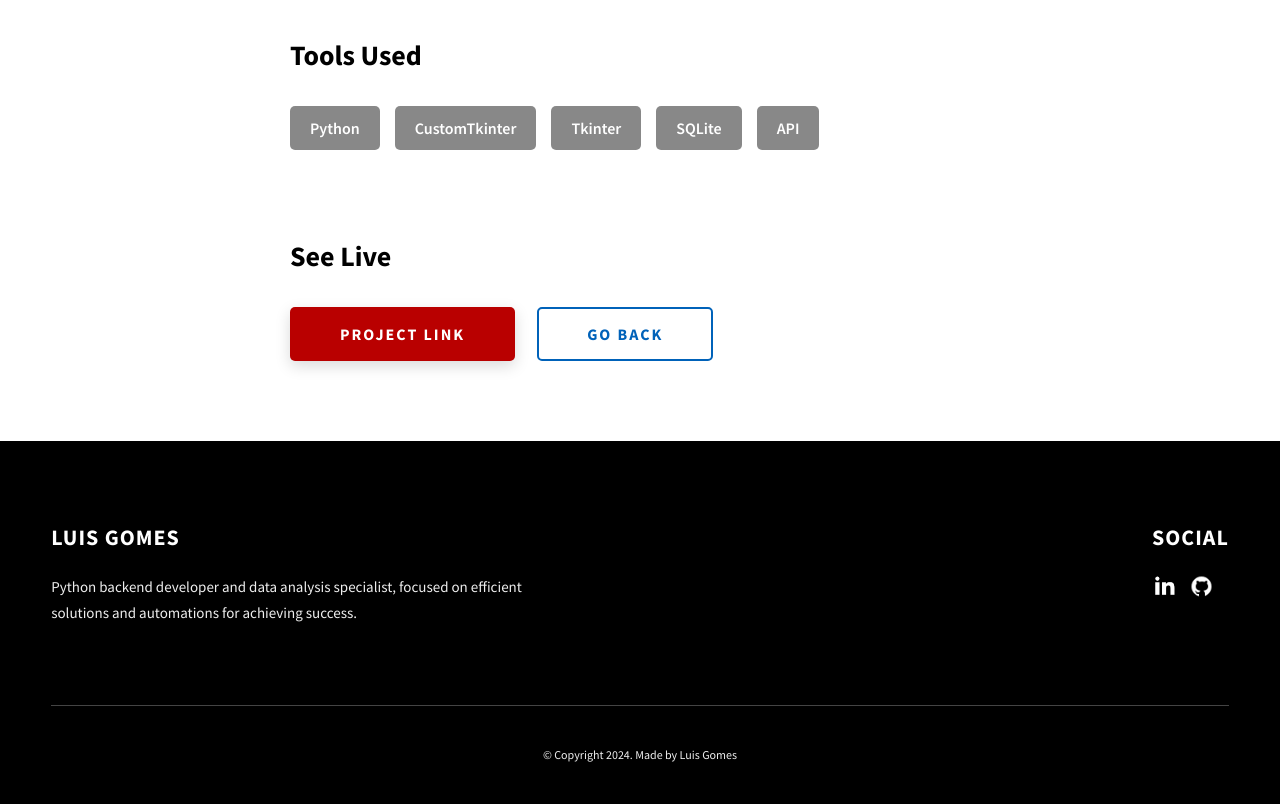
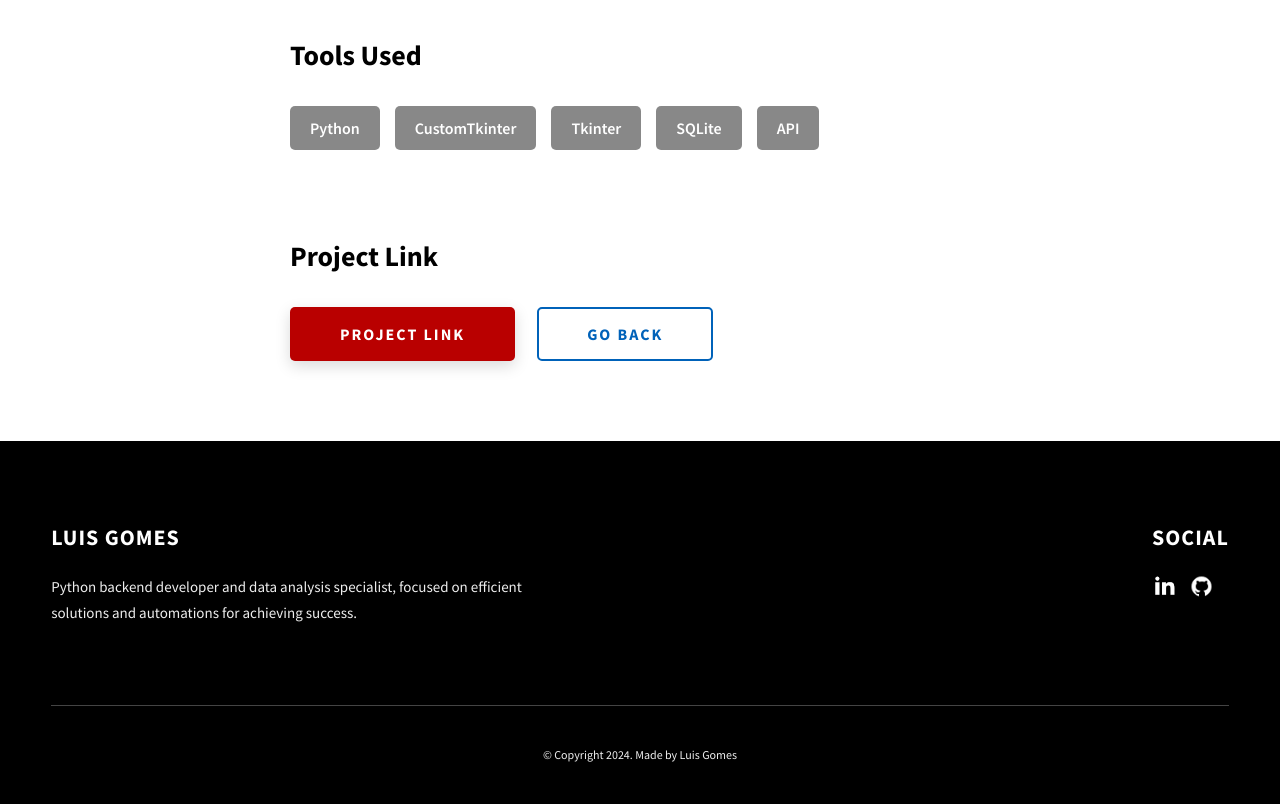
Before and after one commit to Luis-lhgdf/portfolio, a website: page project-1.html in a window 1280 px wide. Shown: the part 2145-2949 px from the top of the page. Drawn offline with Linux system fonts and the light colour scheme.

Commit message:
att text Project Link

```diff
--- a/project-1.html
+++ b/project-1.html
@@ -165,7 +165,7 @@
               </div>
             </div>
             <div class="project-details__links">
-              <h3 class="project-details__content-title">See Live</h3>
+              <h3 class="project-details__content-title">Project Link</h3>
               <a
                 href="https://github.com/Luis-lhgdf/Sys_Comercial"
                 class="btn btn--med btn--theme project-details__links-btn"
```
Also changed, not shown: project-3.html (+1 -1 lines), project-4.html (+1 -1 lines).
